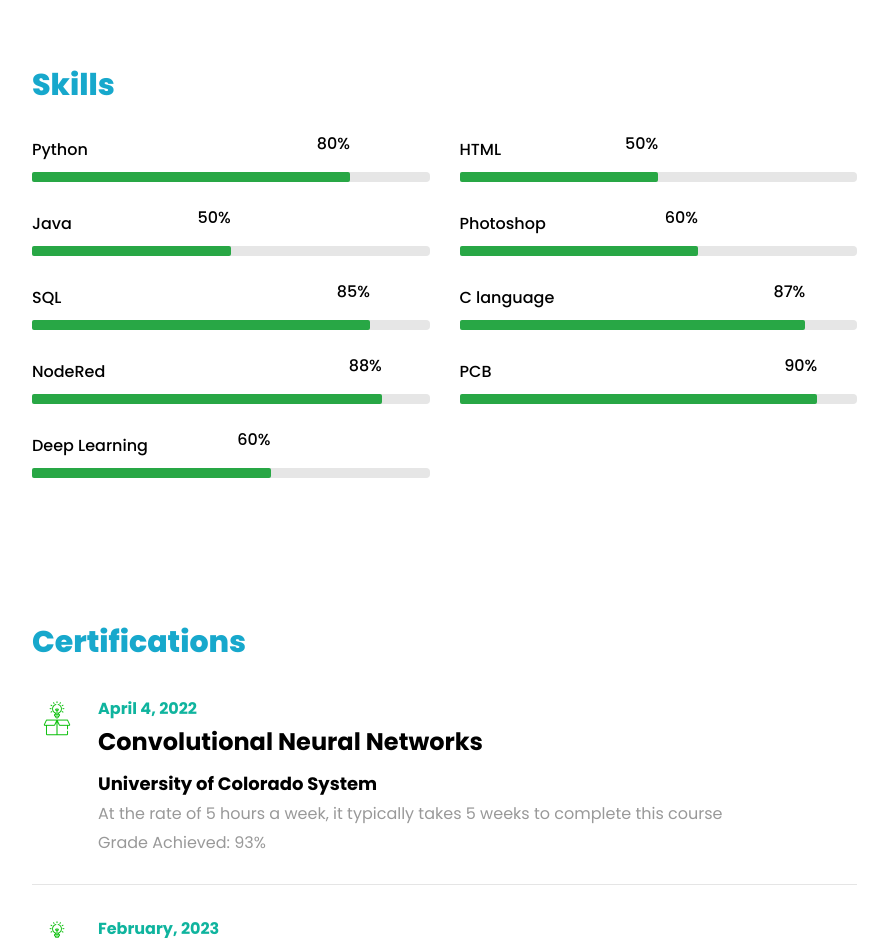
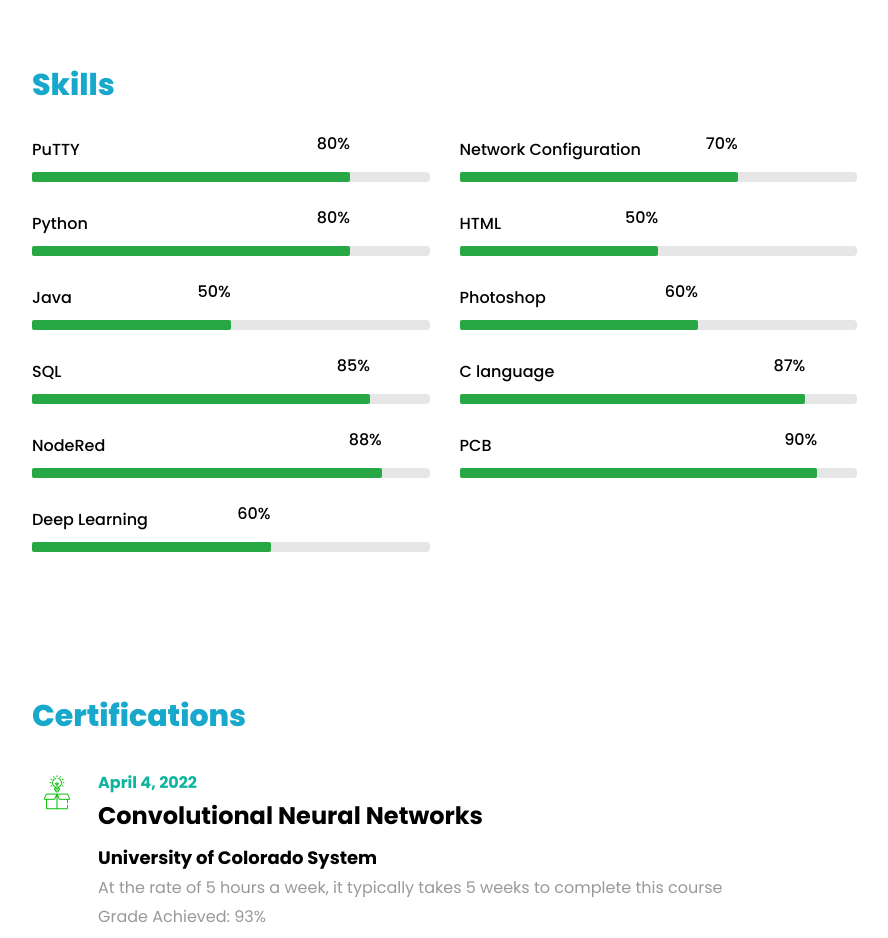
Before and after one commit to Redoneoutman/radouane.github.io, a website with bundled scripts: page index.html in a window 1280 px wide. Shown: the part 2540-3478 px from the top of the page, without its empty margins (338-1226 px from the left). Built offline with nearby package versions, Linux system fonts and the light colour scheme; some packages are replaced by stand-ins of ours; a script that the page names is missing; files whose address does not match are found by name.

Commit message:
index.html

```diff
--- a/index.html
+++ b/index.html
@@ -185,7 +185,28 @@
 					  <div id="page-3" class= "page three">
 					  	<h2 class="heading">Skills</h2>
 					  	<div class="row">
-
+							    	<div class="col-md-6 animate-box">
+									<div class="progress-wrap ftco-animate">
+										<h3>PuTTY</h3>
+										<div class="progress">
+										 	<div class="progress-bar bg-success" role="progressbar" aria-valuenow="85"
+										  	aria-valuemin="0" aria-valuemax="100" style="width:80%">
+										    <span>80%</span>
+										  	</div>
+										</div>
+									</div>
+								</div>
+								<div class="col-md-6 animate-box">
+									<div class="progress-wrap ftco-animate">
+										<h3>Network Configuration</h3>
+										<div class="progress">
+										 	<div class="progress-bar bg-success" role="progressbar" aria-valuenow="85"
+										  	aria-valuemin="0" aria-valuemax="100" style="width:70%">
+										    <span>70%</span>
+										  	</div>
+										</div>
+									</div>
+								</div>
 								<div class="col-md-6 animate-box">
 									<div class="progress-wrap ftco-animate">
 										<h3>Python</h3>
```
